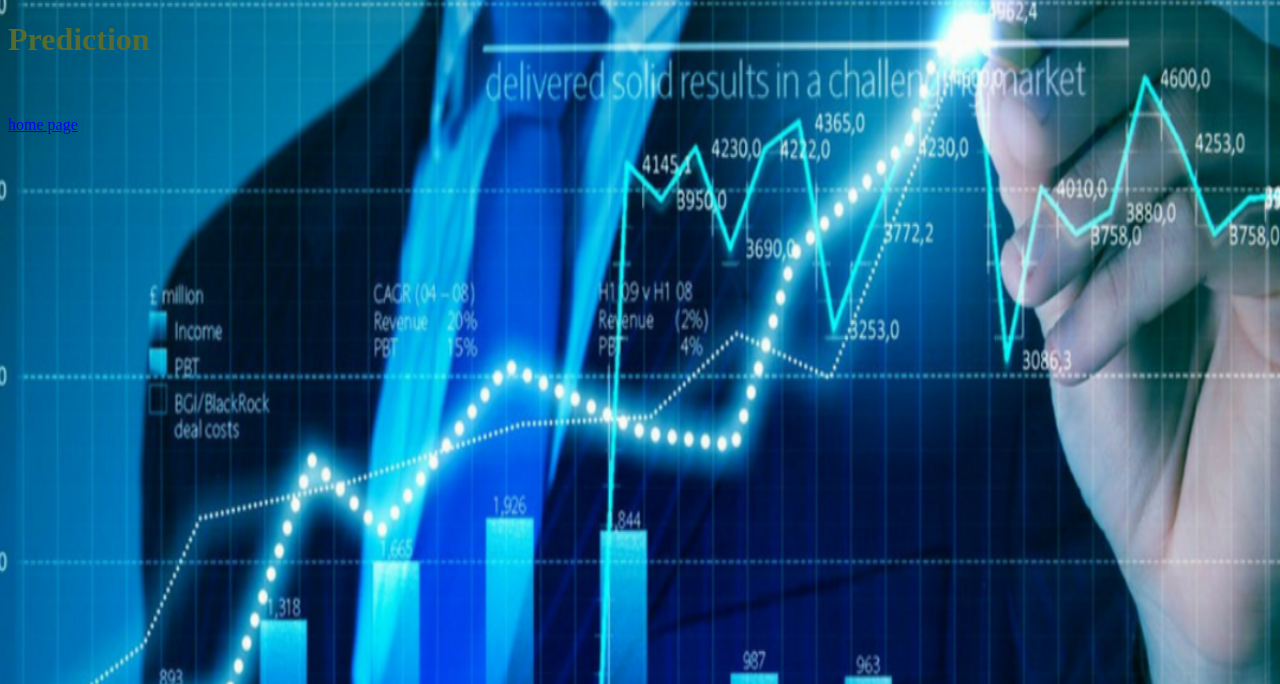
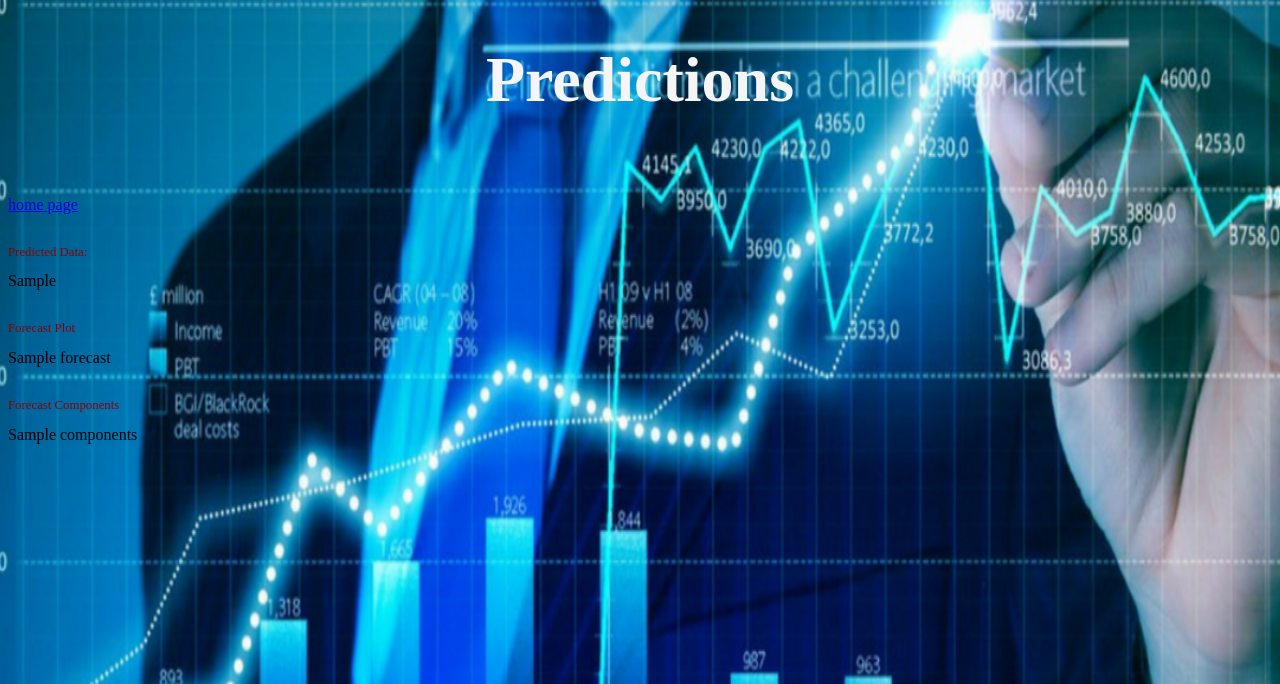
Before and after one commit to Feyisayomi/stock_prediction, a Flask app: template templates/predict.html in a window 1280 px wide. Shown: the top 684 px of the page. Run offline with Flask 2, Linux system fonts and the light colour scheme; the template is opened without the code that fills it: most values are stand-ins (such as "Sample title", 1, 10 or a date in 2020); parts of the project's set-up code (start-up, migrations or seed data) failed here and were passed over.

Commit message:
Modified the predict html and colours

```diff
--- a/app.py
+++ b/app.py
@@ -56,10 +56,9 @@ def predict():
     future = model.make_future_dataframe(periods =period, freq="M")
     forecast = model.predict(future)
     future_ = forecast[['ds', 'yhat', 'yhat_lower', 'yhat_upper']].tail()
-    tables=[future_.to_html(classes='data', header="true")]
     ax = model.plot(forecast);
     df = model.plot_components(forecast);
-    return render_template("index.html", prediction_result = "Future Data {}".format(tables), Forecast = "Forecast Plot {}".format(ax), Components= "Forecast Component {}".format(df))
+    return render_template("predict.html", prediction_result =[future_.to_html(classes='data', header="true")] , Forecast = ax, Components= df)
 
 # @app.route('/predict_api', methods=['POST'])
 
--- a/templates/predict.html
+++ b/templates/predict.html
@@ -12,8 +12,23 @@
         <title>Prediction Result</title>
     </head>
     <body>
-        <h1 style="font-family: 'Times New Roman', Times, serif; font-size: xx-large; color: darkolivegreen;">Prediction</h2><br><br>
+        <h1 style="font-family: 'Times New Roman Times', serif; font-size: 5vw; color:whitesmoke; text-align: center;">Predictions</h2><br><br>
          <a href="/">home page</a>
+        <br>
+         <br>
+         {% if Prediction_result%}
+             <p style="color:darkred; font-size: 1vw;"> Predicted Data:</p> {{Prediction_result}}
+         {%endif%}
+         <br>
+         <br>
+         {% if Forecast%}
+             <p style="color: darkred; font-size: 1vw;"> Forecast Plot</p> {{Forecast}}
+             {%endif%}
+         <br>
+         <br>
+         {%if Components %}
+         <p style="color: darkred; font-size: 1vw;"> Forecast Components</p> {{Components}}
+         {%endif%}
 
     </body>
 </html>
```
Also changed, not shown: templates/index.html (+0 -9 lines).
